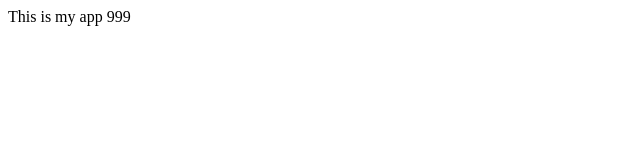
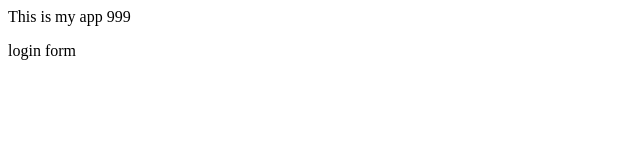
Before and after one commit to gozweb/myappsample, a plain HTML site: page index.html in a window 1280 px wide. Shown: the full height of the page, 0-640 px from the left. Drawn offline with Linux system fonts and the light colour scheme.

Commit message:
login form

```diff
--- /dev/null
+++ b/dir2/app2.js
@@ -0,0 +1 @@
+console.log(44444);
--- a/index.html
+++ b/index.html
@@ -3,6 +3,7 @@
     <title>Mya App</title>
   </head>
   <body>
-    This is my app 999
+    <p>This is my app 999</p>
+    <p>login form</p>
   </body>
 </html>
```
Also changed, not shown: login.html (added, +1 -0 lines), log.txt (added).
